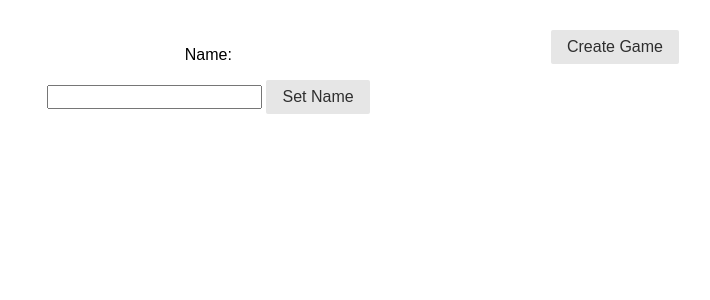
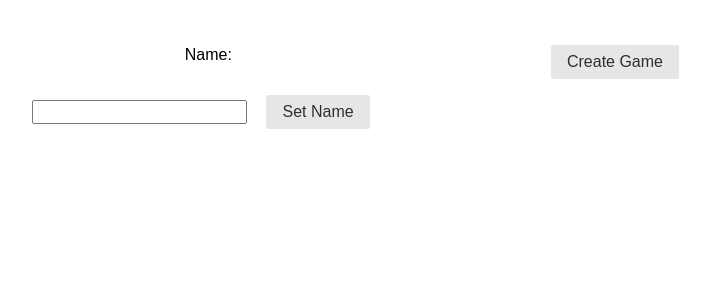
Before and after one commit to shoryamalani/moody_shared_and_alumni, a Flask app: page / in a window 1280 px wide. Shown: the top 300 px of the page, without its empty margins (25-735 px from the left). Run offline with Flask 2, Linux system fonts and the light colour scheme; some libraries are stand-ins or nearby versions.

Commit message:
adding some css

```diff
--- a/shared/playing_cards/static/style.css
+++ b/shared/playing_cards/static/style.css
@@ -1,3 +1,4 @@
-button {
-    padding: 15px
+Button {
+    padding: 15px;
+    margin: 15px;
 }
```
